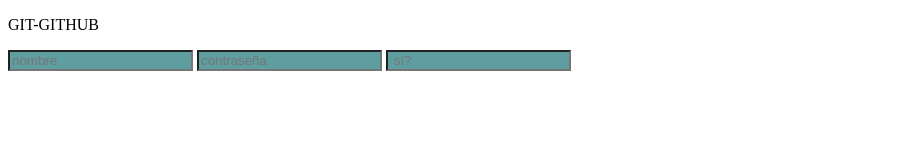
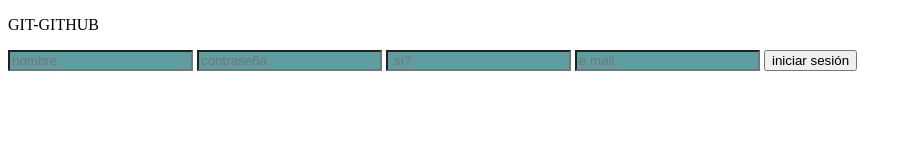
Before and after one commit to karamazov93/git-github, a plain HTML site: page index.html in a window 1280 px wide. Shown: the whole page, without its empty margins (0-912 px from the left). Drawn offline with Linux system fonts and the light colour scheme.

Commit message:
se terminó el desarrollo

```diff
--- a/index.html
+++ b/index.html
@@ -15,8 +15,8 @@
 <input type="la tenes adentro" placeholder=" sí?">
 
 
-
-
+<input type="text" placeholder="e mail">
+<button>iniciar sesión</button>
 </form>
 </body>
 </html>
```
Also changed, not shown: 1 other file.
